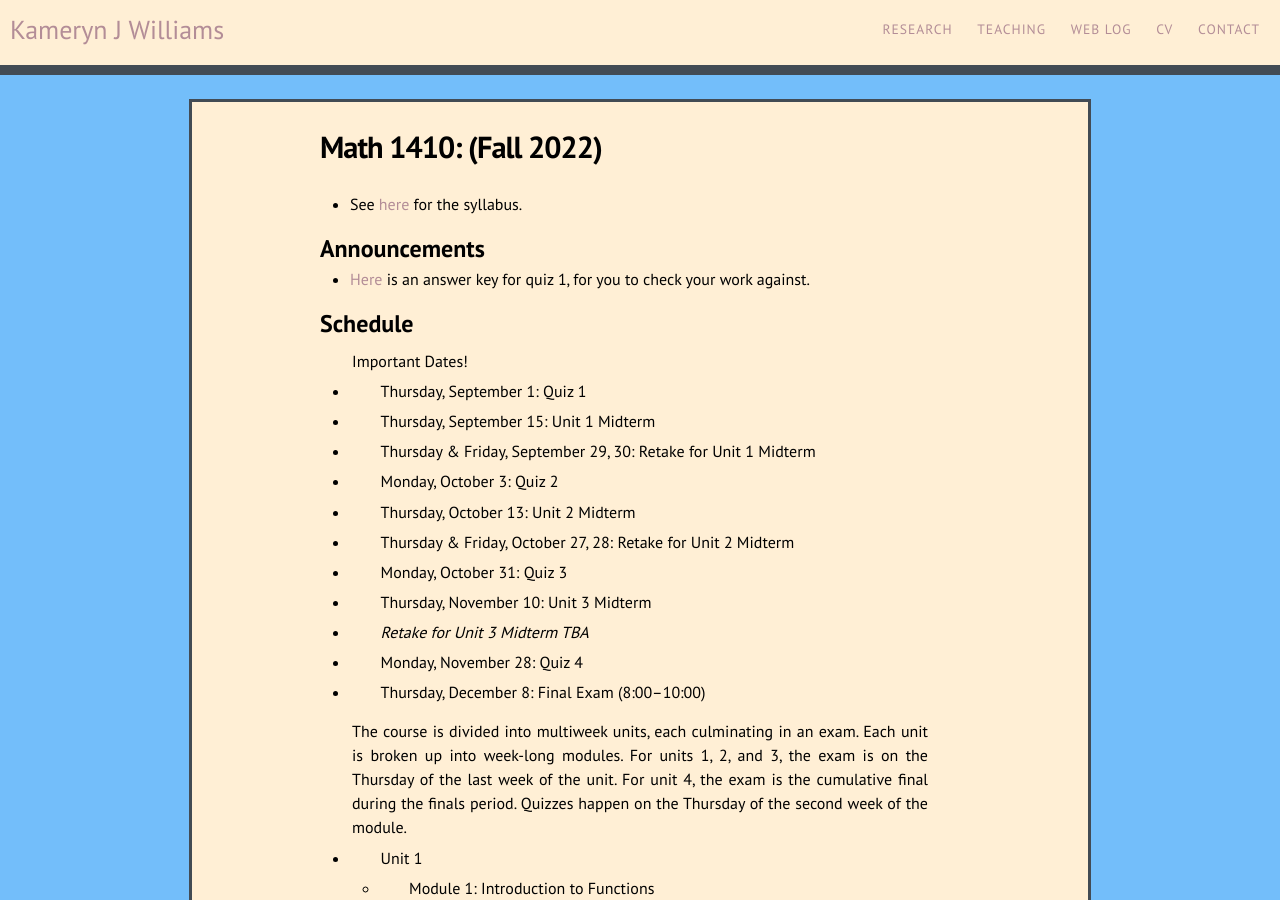
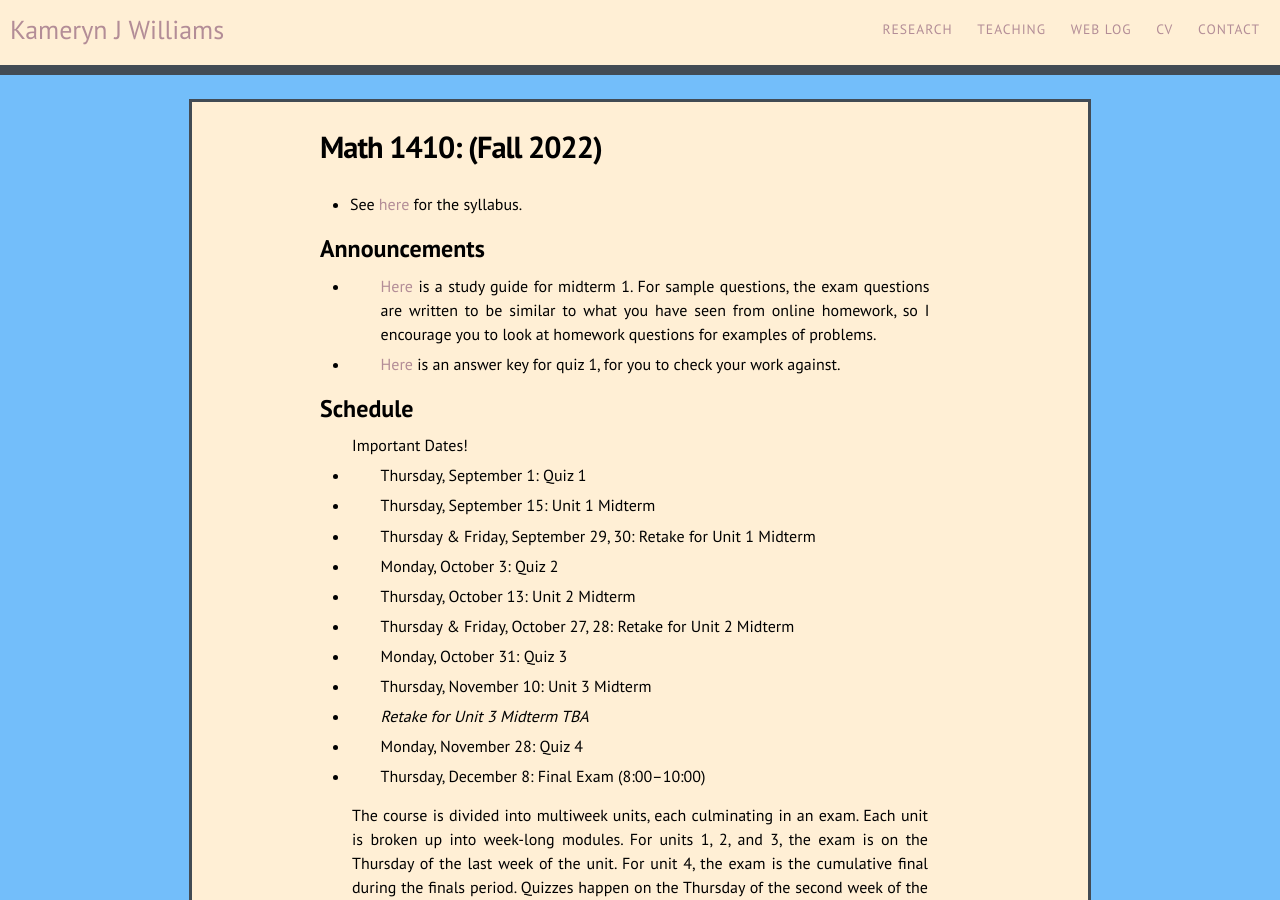
Before and after one commit to kamerynjw/kamerynjw.github.io, a Jekyll site: the page built from teaching/2022/math1410.md, in a window 1280 px wide and 900 px high. Built offline with Jekyll 4.4.1, drawn with Linux system fonts in a browser that asks for light colours; nearby versions of some CDN libraries.

Commit message:
study guid e

```diff
--- a/teaching/2022/math1410.md
+++ b/teaching/2022/math1410.md
@@ -10,6 +10,8 @@
 
 Announcements
 -------------
+
+* [Here]({{ page.url }}sg1.pdf) is a study guide for midterm 1. For sample questions, the exam questions are written to be similar to what you have seen from online homework, so I encourage you to look at homework questions for examples of problems.
 
 * [Here]({{ page.url }}q1answers.pdf) is an answer key for quiz 1, for you to check your work against.
 
```
Also changed, not shown: 1 other file.
